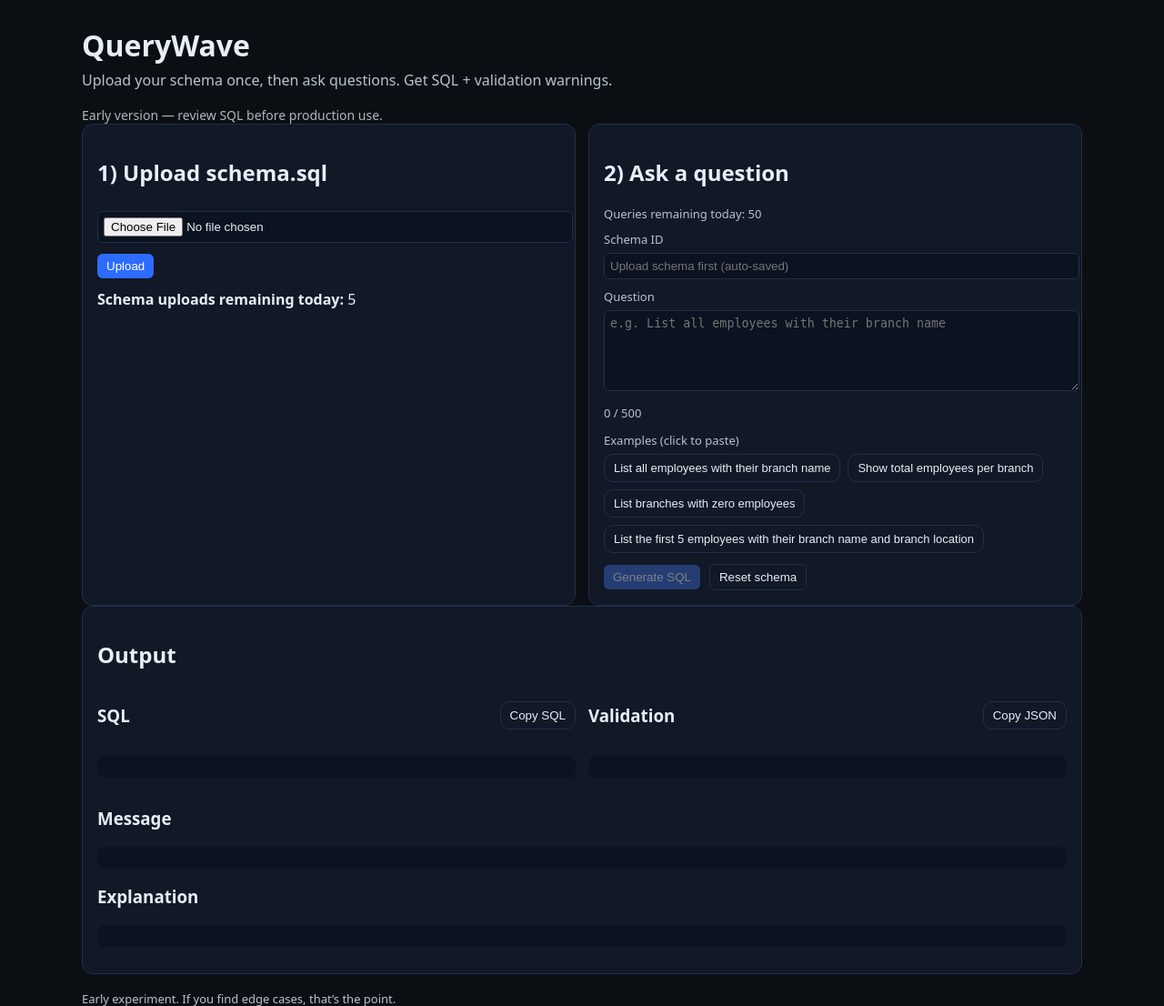
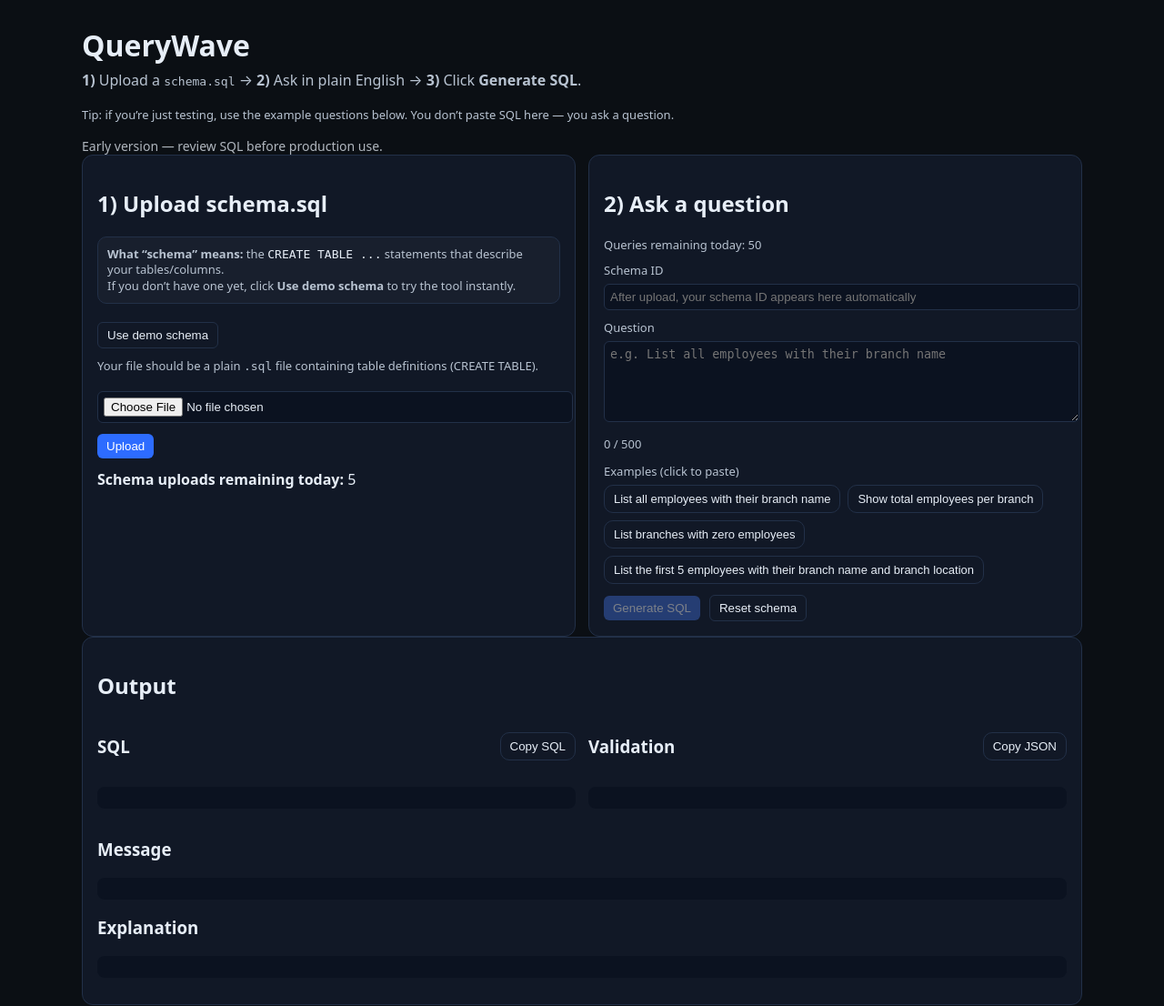
Before and after one commit to gregoryzaied/querywave, a FastAPI app: page / in a window 1280 px wide. Shown: the top 1106 px of the page at 91% size. Run offline with FastAPI, Linux system fonts and the light colour scheme.

Commit message:
Clarify schema upload, add demo schema button for beginners

```diff
--- a/static/app.js
+++ b/static/app.js
@@ -18,6 +18,8 @@ const schemaId = $id("schemaId");
 const question = $id("question");
 const generateBtn = $id("generateBtn");
 const resetBtn = $id("resetBtn");
+const demoSchemaBtn = $id("demoSchemaBtn");
+
 
 schemaId.addEventListener("input", syncGenerateEnabled);
 
@@ -85,6 +87,51 @@ function loadSchemaId() {
 question.addEventListener("input", () => {
   charCount.textContent = String(question.value.length);
 });
+
+if (demoSchemaBtn) {
+  demoSchemaBtn.addEventListener("click", async () => {
+    track("demo_schema_clicked");
+    hideBanner();
+    setLoading(true);
+
+    try {
+      const blob = new Blob([DEMO_SCHEMA], { type: "text/sql" });
+      const form = new FormData();
+      form.append("file", blob, "demo_schema.sql");
+
+      const res = await fetch("/schema", { method: "POST", body: form });
+
+      if (!res.ok) {
+        const errData = await res.json().catch(() => ({}));
+        showBanner(errData.detail || "Demo schema upload failed.");
+        return;
+      }
+
+      setUsageFromHeaders(res);
+      const data = await res.json();
+
+      const sid = data.schema_id;
+      if (!sid) {
+        showBanner("Demo schema upload failed: no schema_id returned.");
+        return;
+      }
+
+      saveSchemaId(sid);
+
+      schemaInfo.textContent =
+        `Demo schema loaded. Tables: ${data.summary?.tables ?? "?"}, Columns: ${data.summary?.columns ?? "?"}.`;
+
+      showBanner("Demo schema loaded — now type a question and click Generate SQL.");
+      setTimeout(hideBanner, 1400);
+    } catch (err) {
+      showBanner(err.message || String(err));
+    } finally {
+      setLoading(false);
+    }
+  });
+}
+
+
 
 schemaForm.addEventListener("submit", async (e) => {
   e.preventDefault();
@@ -225,6 +272,21 @@ if (copyValBtn) {
   });
 }
 
+const DEMO_SCHEMA = `
+CREATE TABLE branches (
+  branch_id INTEGER PRIMARY KEY,
+  branch_name TEXT NOT NULL,
+  branch_location TEXT
+);
+
+CREATE TABLE employees (
+  emp_id INTEGER PRIMARY KEY,
+  first_name TEXT NOT NULL,
+  last_name TEXT NOT NULL,
+  branch_id INTEGER,
+  FOREIGN KEY (branch_id) REFERENCES branches(branch_id)
+);
+`.trim();
 
 
 
--- a/static/styles.css
+++ b/static/styles.css
@@ -88,3 +88,18 @@ button.small:disabled {
 }
 
 .exbtn:hover { background: rgba(255,255,255,0.06); }
+
+.helper {
+  margin: 10px 0 8px;
+  padding: 10px;
+  border: 1px solid #223048;
+  border-radius: 10px;
+  background: rgba(255,255,255,0.03);
+  color: #b8c3d1;
+  font-size: 13px;
+  line-height: 1.35;
+}
+
+.helper code {
+  color: #e7eef7;
+}
--- a/templates/index.html
+++ b/templates/index.html
@@ -8,13 +8,16 @@
   defer
   src="https://cloud.umami.is/script.js"
   data-website-id="27d07641-7e61-4c79-b1f2-fe0d40c1af20">
+
 </script>
+<link rel="icon" href="/static/favicon.ico">
   <link rel="stylesheet" href="/static/styles.css?v=1.2">
 </head>
 <body>
   <div class="wrap">
     <h1>QueryWave</h1>
-    <p class="sub">Upload your schema once, then ask questions. Get SQL + validation warnings.</p>
+    <p class="sub"><b>1)</b> Upload a <code>schema.sql</code> → <b>2)</b> Ask in plain English → <b>3)</b> Click <b>Generate SQL</b>.</p>
+<p class="muted" style="margin-top:8px;">Tip: if you’re just testing, use the example questions below. You don’t paste SQL here — you ask a question.</p>
     <div style="margin-top:16px; opacity:0.75; font-size:14px;">
       Early version — review SQL before production use.
     </div>
@@ -23,6 +26,20 @@
     <div class="row">
       <div class="card">
         <h2>1) Upload schema.sql</h2>
+        <p class="helper">
+          <b>What “schema” means:</b> the <code>CREATE TABLE ...</code> statements that describe your tables/columns.
+          <br />
+          If you don’t have one yet, click <b>Use demo schema</b> to try the tool instantly.
+        </p>
+
+        <div class="btnrow">
+          <button type="button" id="demoSchemaBtn" class="ghost">Use demo schema</button>
+        </div>
+
+        <p class="muted">
+          Your file should be a plain <code>.sql</code> file containing table definitions (CREATE TABLE).
+        </p>
+
         <form id="schemaForm">
           <input type="file" id="schemaFile" name="file" accept=".sql" required />
           <button type="submit">Upload</button>
@@ -40,7 +57,8 @@
         <div class="muted">Queries remaining today: <span id="generatesRemaining">{{ generates_remaining }}</span></div>
 
         <label class="label">Schema ID</label>
-        <input id="schemaId" placeholder="Upload schema first (auto-saved)" />
+        <input id="schemaId" placeholder="After upload, your schema ID appears here automatically" />
+
 
         <label class="label">Question</label>
         <textarea id="question" rows="5" maxlength="{{ max_question_chars }}" placeholder="e.g. List all employees with their branch name"></textarea>
```
